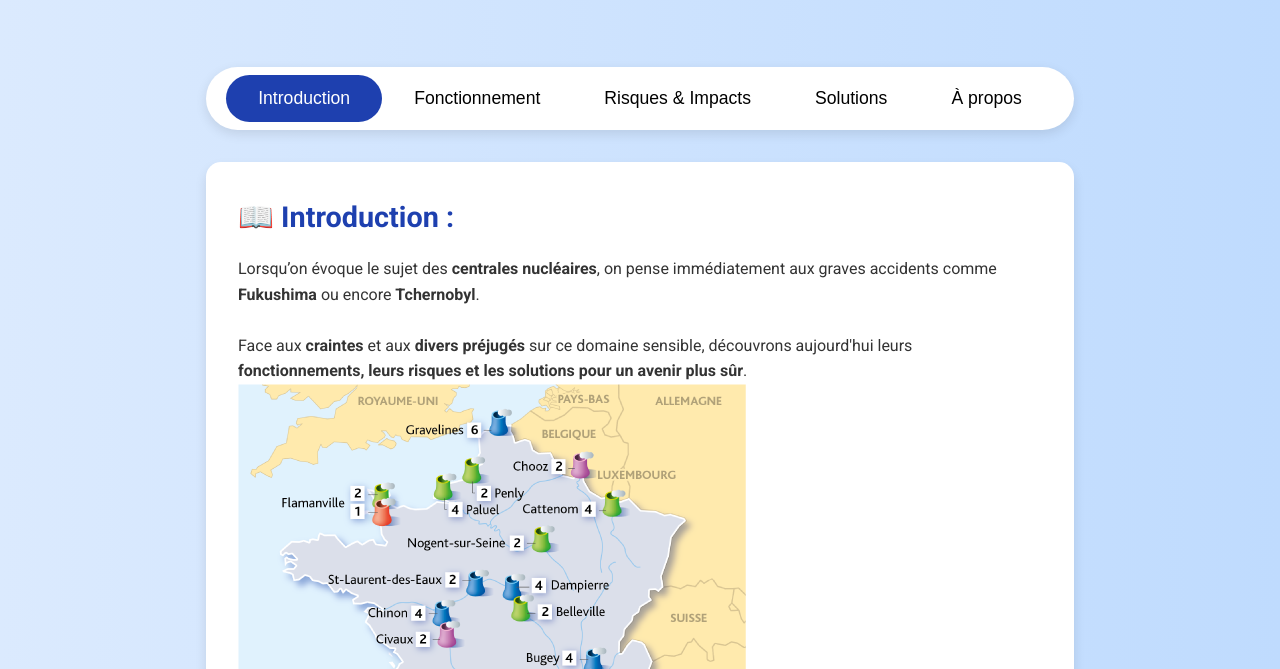
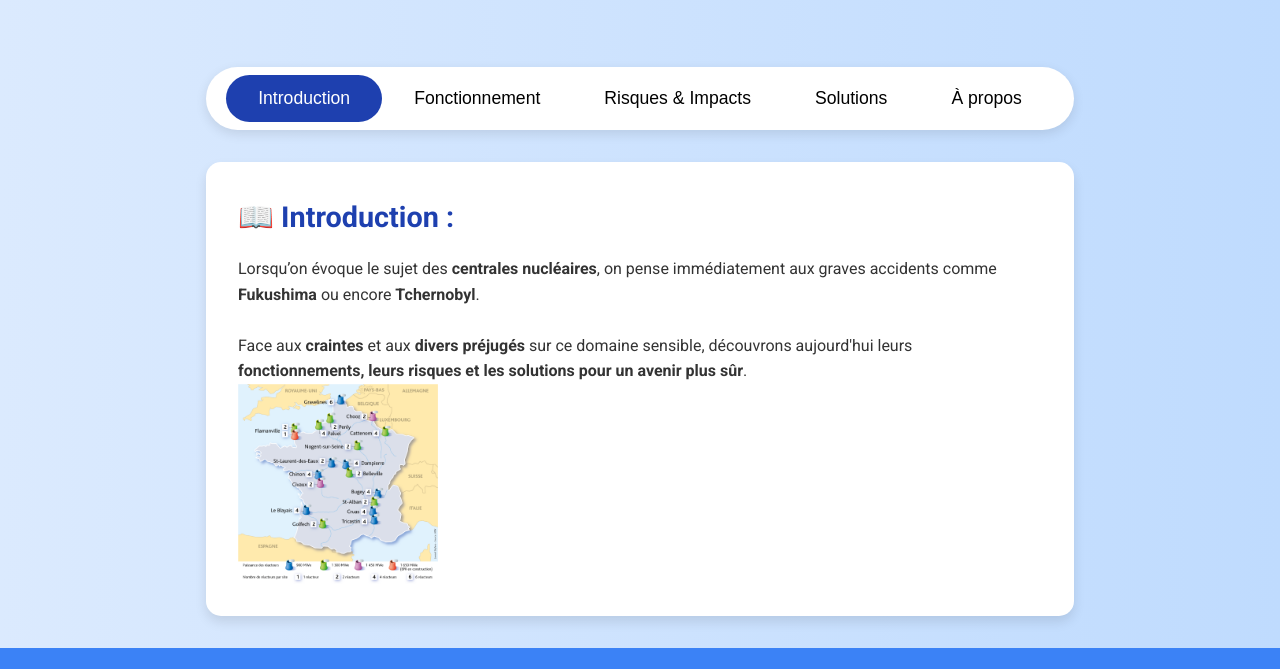
Before and after one commit to AntoineOff/VibraLab, a plain HTML site: page index.html in a window 1280 px wide. Shown: the part 125-794 px from the top of the page. Drawn offline with Linux system fonts and the light colour scheme.

Commit message:
styles.css

```diff
--- a/styles.css
+++ b/styles.css
@@ -238,3 +238,16 @@ footer {
         font-size: 1rem;
     }
 }
+
+.image-container {
+    max-width: 300px;        /* Taille maximum du conteneur */
+    overflow: hidden;        /* Cache les parties dépassantes */
+}
+
+.image-container img {
+    max-width: 100%;        /* L'image ne dépasse pas son conteneur */
+    max-height: 200px;      /* Hauteur maximum */
+    width: auto;           /* Conserve les proportions */
+    height: auto;
+    display: block;        /* Évite les espaces indésirables */
+}
```
